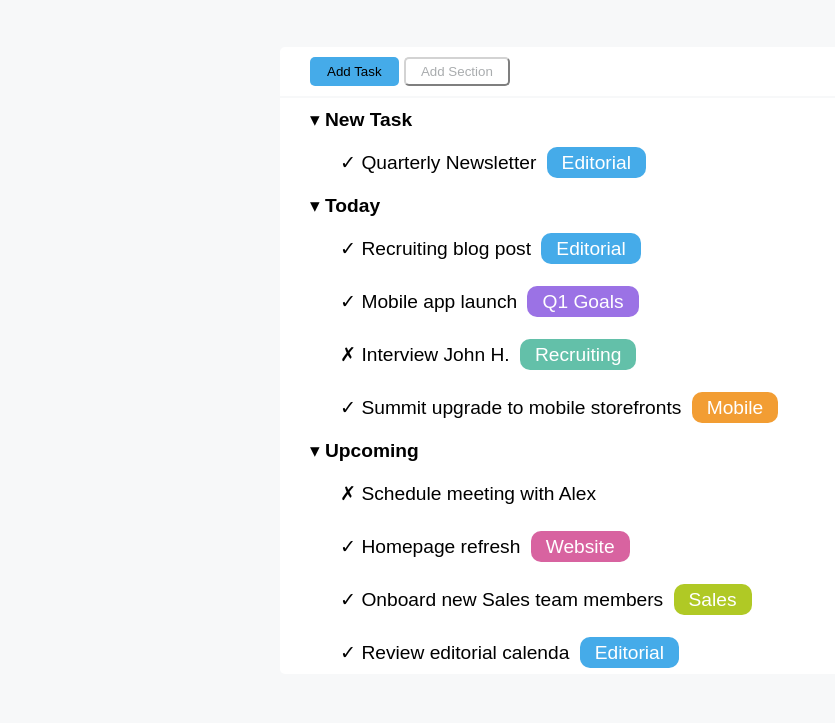
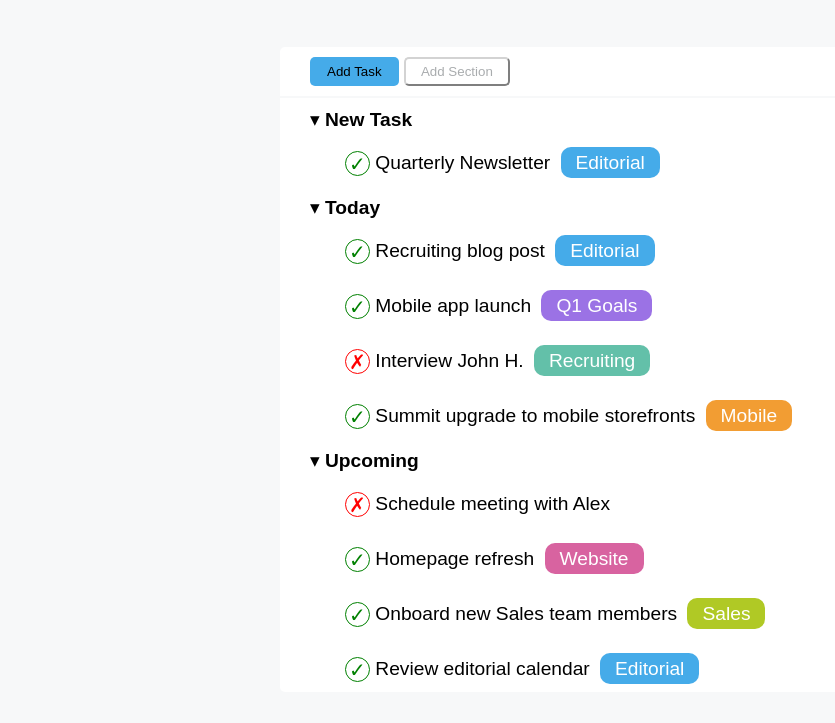
Before and after one commit to nicoladomingorizzo/html-css-toboolist, a plain HTML site: page index.html in a window 1280 px wide. Shown: the part 103-826 px from the top of the page, without its empty margins (0-835 px from the left). Drawn offline with Linux system fonts and the light colour scheme.

Commit message:
added entities' span

```diff
--- a/css/style.css
+++ b/css/style.css
@@ -13,10 +13,27 @@
     border-radius: 5px;
 }
 .span-check{
+    display: inline-block;
+    color: green;
+    border: 1px solid green;
+    border-radius: 50%;
+    width: 25px;
+    height: 25px;
+    font-size: 20px;
+    text-align: center;
+    vertical-align: middle;
 
 }
 .span-cross{
-
+    display: inline-block;
+    color: red;
+    border: 1px solid red;
+    border-radius: 50%;
+    width: 25px;
+    height: 25px;
+    font-size: 20px;
+    text-align: center;
+    vertical-align: middle;
 }
 /* Lists */
 .lists{
--- a/index.html
+++ b/index.html
@@ -29,7 +29,7 @@
                 <li>
                     &blacktriangledown; <strong>New Task</strong>
                     <ul class="under-list">
-                        &check; Quarterly Newsletter
+                     <span class="span-check">&check;</span> Quarterly Newsletter
                         <span class="lightblue">Editorial</span>
                     </ul>
                 </li>
@@ -39,19 +39,19 @@
                 <li>
                     &blacktriangledown; <strong>Today</strong>
                     <ul class="under-list">
-                        &check; Recruiting blog post
+                        <span class="span-check">&check;</span> Recruiting blog post
                         <span class="lightblue">Editorial</span>
                     </ul>
                     <ul class="under-list">
-                        &check; Mobile app launch
+                        <span class="span-check">&check;</span> Mobile app launch
                         <span class="lightviolet">Q1 Goals</span>
                     </ul>
                     <ul class="under-list">
-                        &cross; Interview John H.
+                        <span class="span-cross">&cross;</span> Interview John H.
                         <span class="teal">Recruiting</span>
                     </ul>
                     <ul class="under-list">
-                        &check; Summit upgrade to mobile storefronts
+                        <span class="span-check">&check;</span> Summit upgrade to mobile storefronts
                         <span class="orange">Mobile</span>
                     </ul>
                 </li>
@@ -61,18 +61,18 @@
                 <li>
                     &blacktriangledown; <strong>Upcoming</strong>
                     <ul class="under-list">
-                        &cross; Schedule meeting with Alex
+                       <span class="span-cross">&cross;</span> Schedule meeting with Alex
                     </ul>
                     <ul class="under-list">
-                        &check; Homepage refresh
+                        <span class="span-check">&check;</span> Homepage refresh
                         <span class="pink">Website</span>
                     </ul>
                     <ul class="under-list">
-                        &check; Onboard new Sales team members
+                        <span class="span-check">&check;</span> Onboard new Sales team members
                         <span class="green">Sales</span>
                     </ul>
                     <ul class="under-list">
-                        &check; Review editorial calenda
+                        <span class="span-check">&check;</span> Review editorial calendar
                         <span class="lightblue">Editorial</span>
                     </ul>
                 </li>
```
